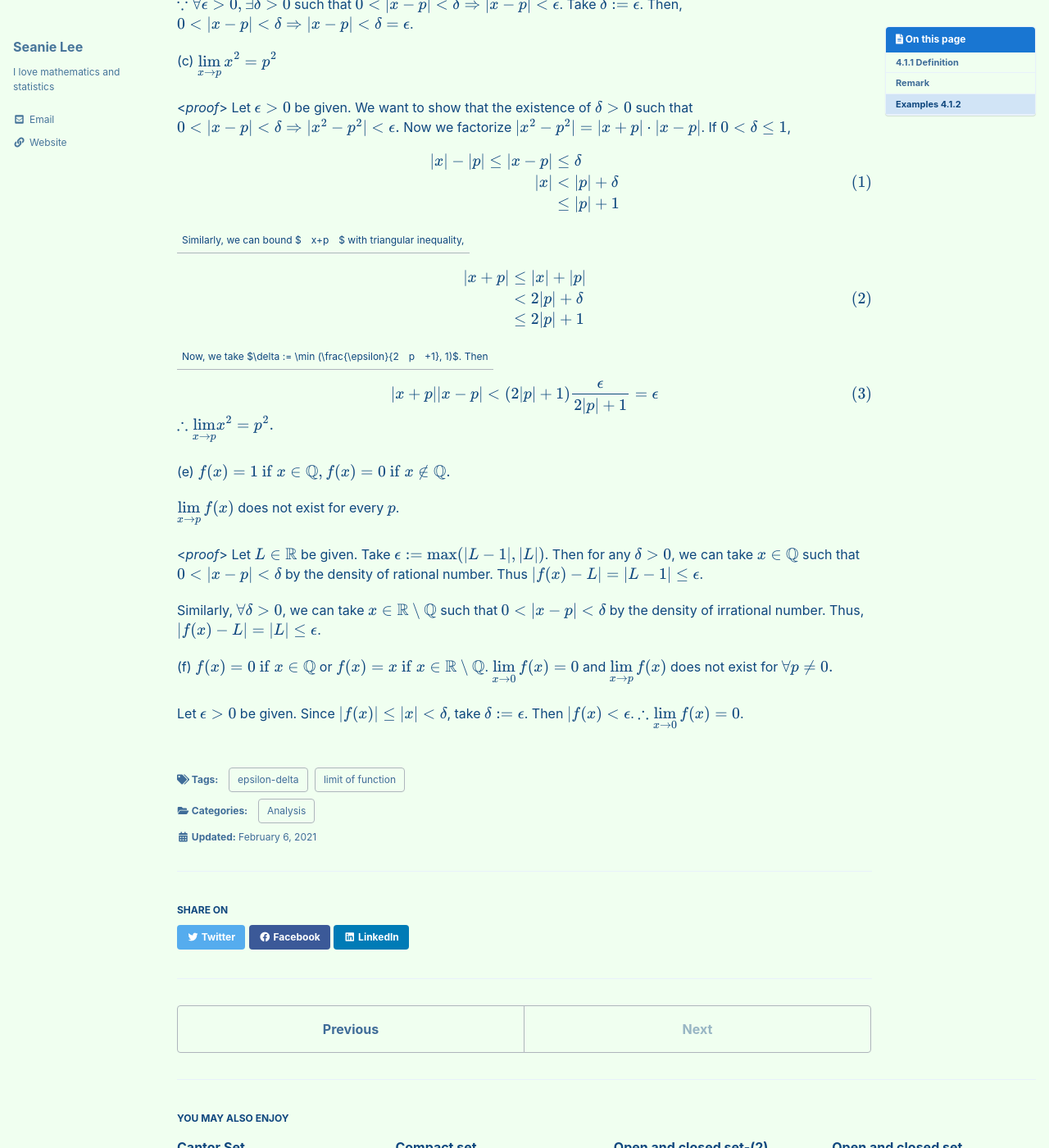
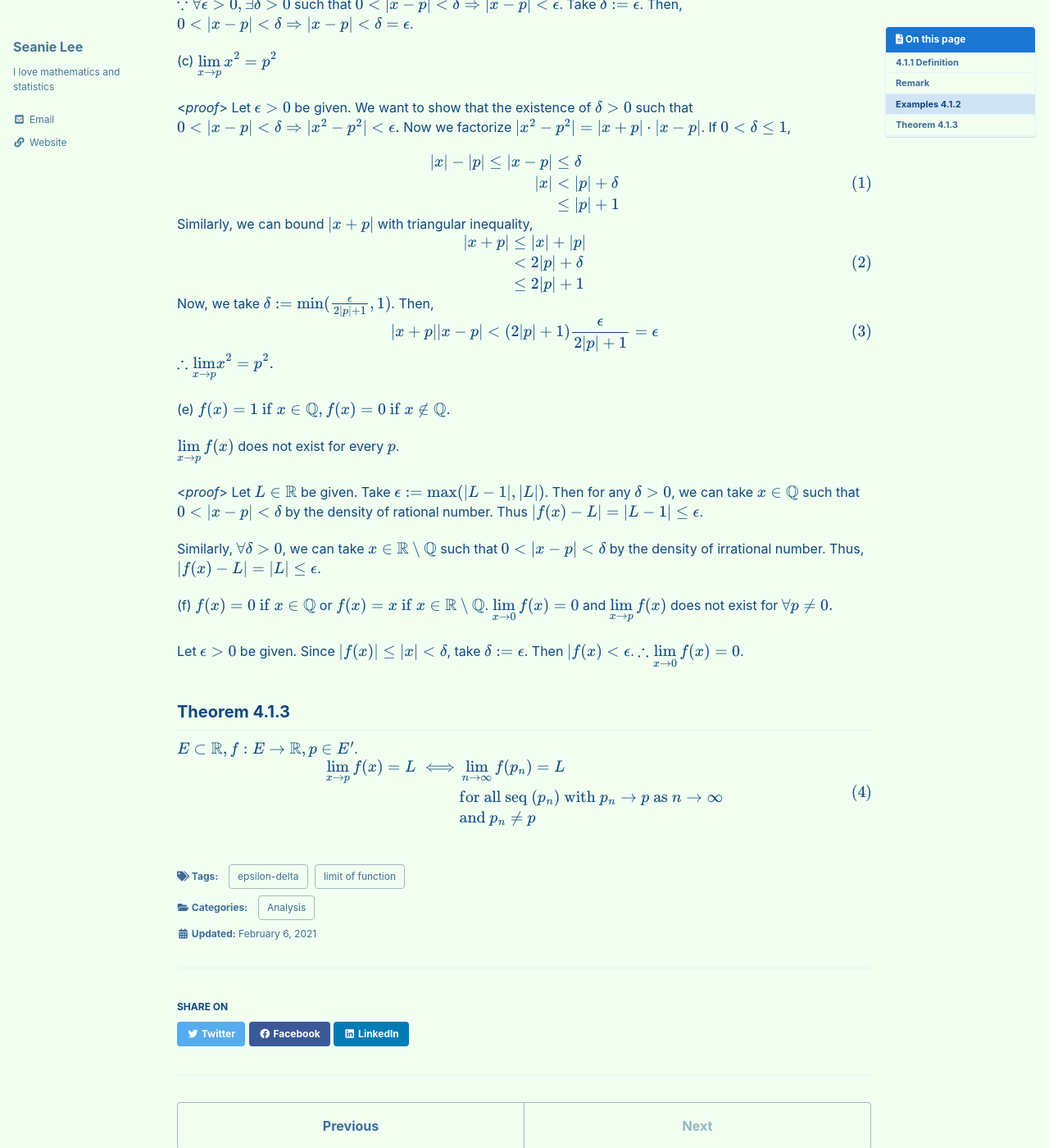
Before and after one commit to seanie12/blog, a Jekyll site: the page built from _posts/2021-02-06-Limit-of-function.md, in a window 1280 px wide and 1400 px high, scrolled down 824 px. Shown: the whole window at 82% size. Built offline with Jekyll 4.4.1, drawn with Linux system fonts in a browser that asks for light colours; cached includes are drawn as plain includes; formulas are drawn with MathJax 3.

Commit message:
Update 2021-02-06-Limit-of-function.md

```diff
--- a/_posts/2021-02-06-Limit-of-function.md
+++ b/_posts/2021-02-06-Limit-of-function.md
@@ -62,9 +62,7 @@ $$
 \end{split}
 \end{align}
 $$
-
 Similarly, we can bound $|x+p|$ with triangular inequality,
-
 $$
 \begin{align}
 \begin{split}
@@ -74,9 +72,7 @@ $$
 \end{split}
 \end{align}
 $$
-
-Now, we take $\delta := \min (\frac{\epsilon}{2|p|+1}, 1)$. Then
-
+Now, we take $\delta := \min (\frac{\epsilon}{2|p|+1}, 1)$. Then,
 $$
 \begin{align}
 |x+p||x-p| < (2|p|+1)\frac{\epsilon}{2|p|+1} = \epsilon
@@ -103,3 +99,15 @@ $\displaystyle{\lim_{x\to 0} f(x)=0}$ and $\displaystyle{\lim_{x\to p} f(x)}$ do
 
 Let $\epsilon >0$ be given. Since $|f(x)| \leq |x| <\delta$, take $\delta := \epsilon$. Then $|f(x) < \epsilon$.
 $\therefore \displaystyle{\lim_{x\to 0} f(x) = 0}$.
+
+## Theorem 4.1.3
+$E \subset \mathbb{R}, f: E\rightarrow \mathbb{R}, p \in E^\prime$.
+$$
+\begin{align}
+\begin{split}
+\lim_{x\to p}f(x) = L \iff &\lim_{n\to\infty} f(p_n) = L \\
+&\text{for all seq } (p_n) \text{ with } p_n \rightarrow p \text{ as } n\rightarrow \infty \\
+&\text{and } p_n \neq p
+\end{split}
+\end{align}
+$$
```
